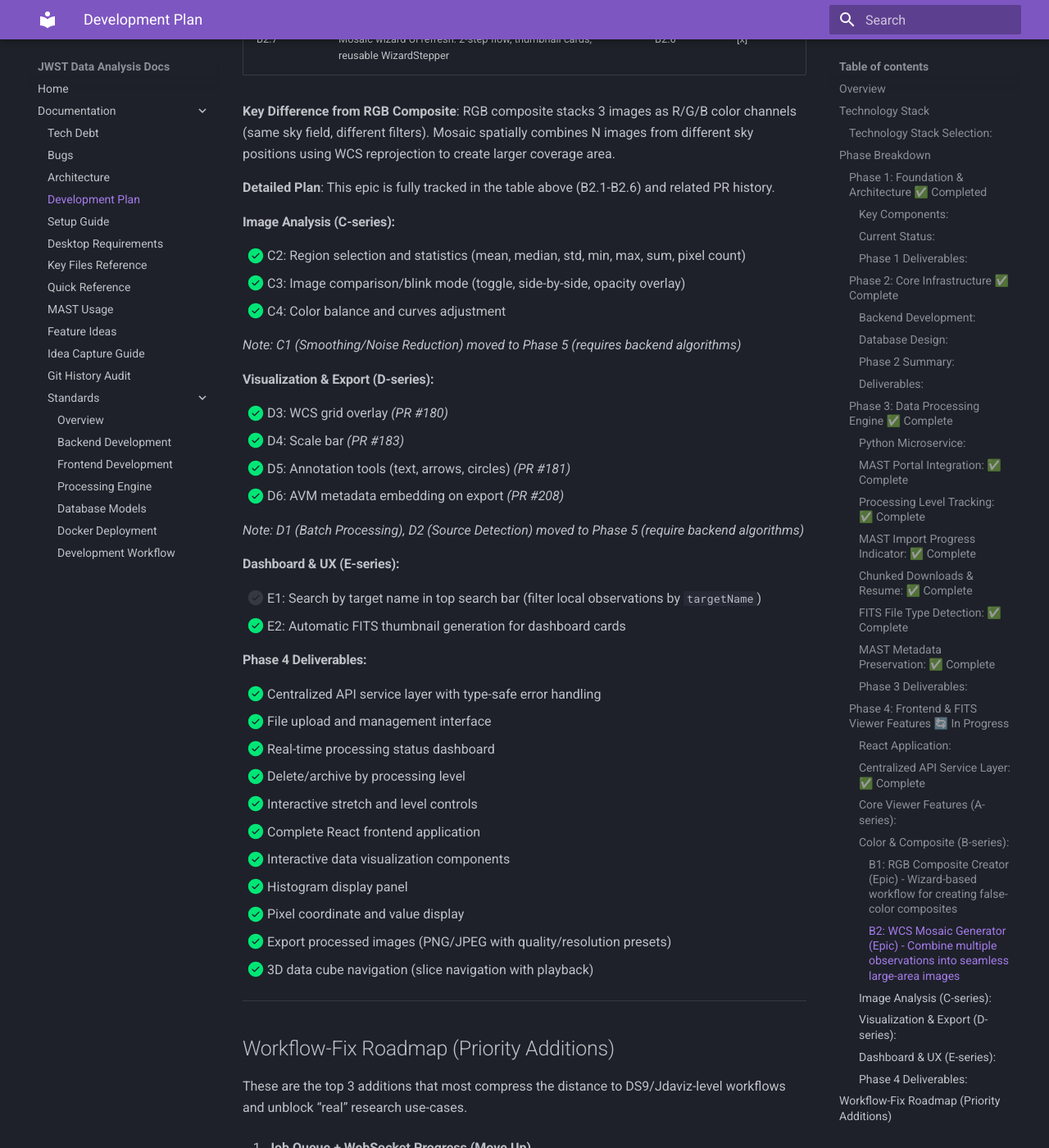
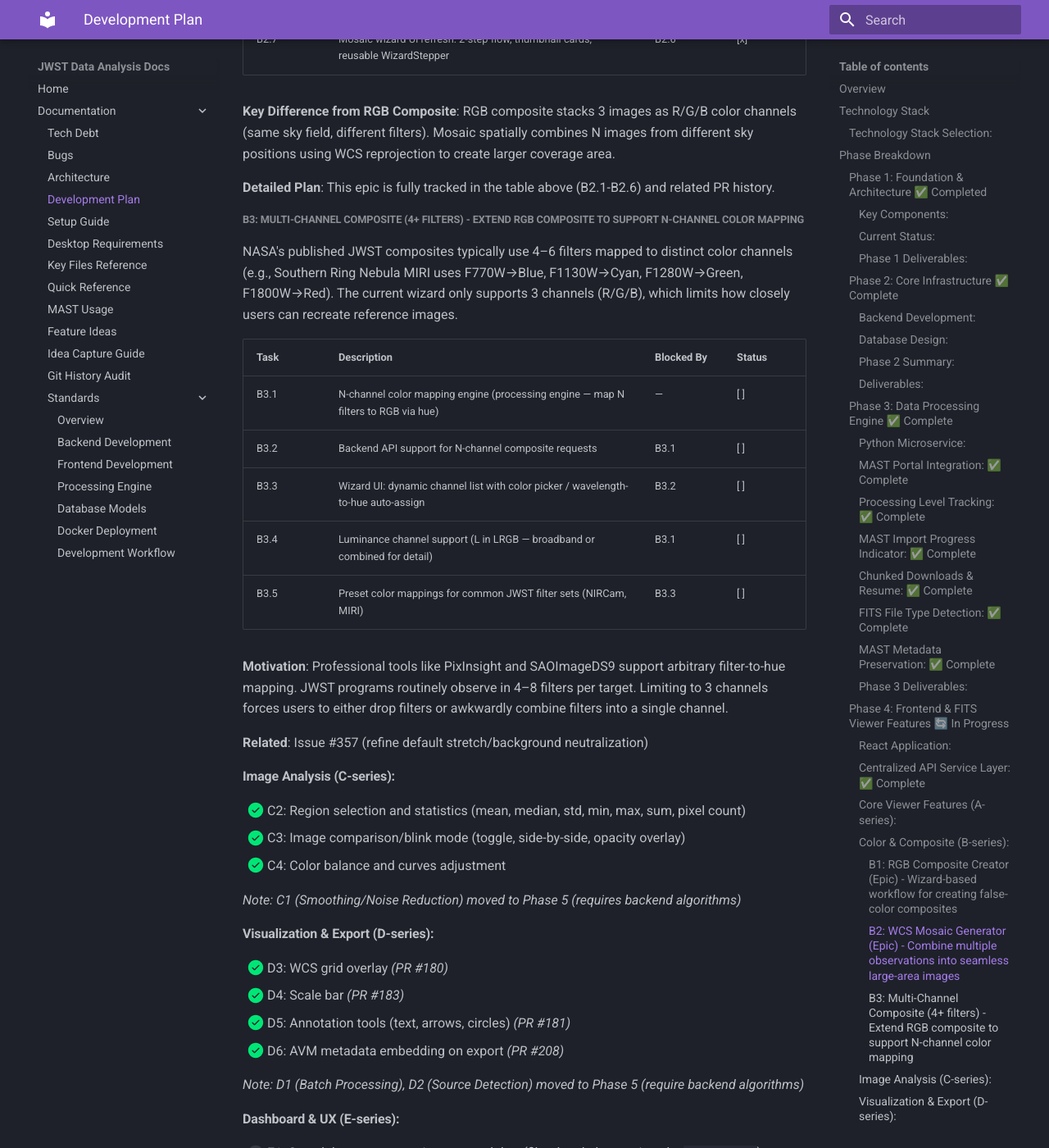
Before and after one commit to Snoww3d/jwst-data-analysis, an MkDocs documentation site: the page built from docs/development-plan.md, in a window 1280 px wide and 1400 px high, scrolled down 7487 px. Shown: the whole window at 82% size. Built offline with MkDocs 1.6.1 and Material for MkDocs 9.7.7, drawn with Linux system fonts in a browser that asks for light colours.

Commit message:
docs: add B3 multi-channel composite epic to development plan (#359)
Add roadmap for extending the RGB composite wizard to support 4+ filter
color mapping, motivated by NASA JWST composites that routinely use 4-6
filters per target (e.g., Southern Ring Nebula MIRI).

Co-authored-by: Claude Opus 4.6 <noreply@anthropic.com>

```diff
--- a/docs/development-plan.md
+++ b/docs/development-plan.md
@@ -246,6 +246,22 @@ Complete React frontend application with advanced FITS visualization capabilitie
 
 **Detailed Plan**: This epic is fully tracked in the table above (B2.1-B2.6) and related PR history.
 
+##### **B3: Multi-Channel Composite (4+ filters)** - Extend RGB composite to support N-channel color mapping
+
+NASA's published JWST composites typically use 4–6 filters mapped to distinct color channels (e.g., Southern Ring Nebula MIRI uses F770W→Blue, F1130W→Cyan, F1280W→Green, F1800W→Red). The current wizard only supports 3 channels (R/G/B), which limits how closely users can recreate reference images.
+
+| Task   | Description                                                                        | Blocked By   | Status   |
+| ------ | ---------------------------------------------------------------------------------- | ------------ | -------- |
+| B3.1   | N-channel color mapping engine (processing engine — map N filters to RGB via hue)  | —            | [ ]      |
+| B3.2   | Backend API support for N-channel composite requests                               | B3.1         | [ ]      |
+| B3.3   | Wizard UI: dynamic channel list with color picker / wavelength-to-hue auto-assign  | B3.2         | [ ]      |
+| B3.4   | Luminance channel support (L in LRGB — broadband or combined for detail)           | B3.1         | [ ]      |
+| B3.5   | Preset color mappings for common JWST filter sets (NIRCam, MIRI)                   | B3.3         | [ ]      |
+
+**Motivation**: Professional tools like PixInsight and SAOImageDS9 support arbitrary filter-to-hue mapping. JWST programs routinely observe in 4–8 filters per target. Limiting to 3 channels forces users to either drop filters or awkwardly combine filters into a single channel.
+
+**Related**: Issue #357 (refine default stretch/background neutralization)
+
 #### **Image Analysis (C-series):**
 
 - [x] C2: Region selection and statistics (mean, median, std, min, max, sum, pixel count)
```
